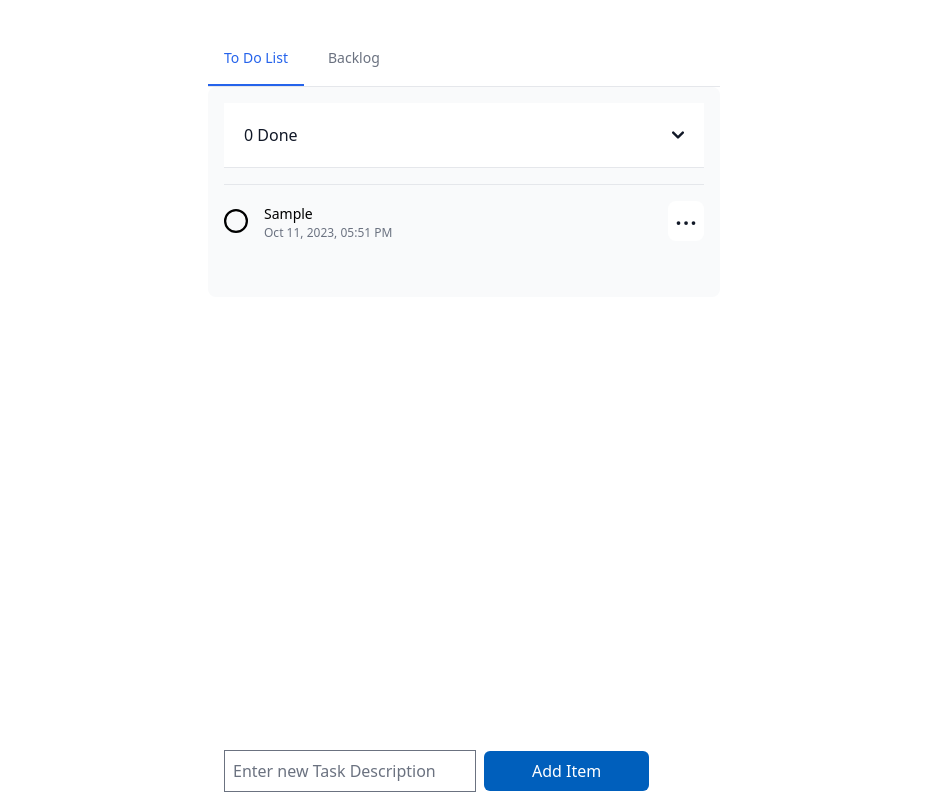
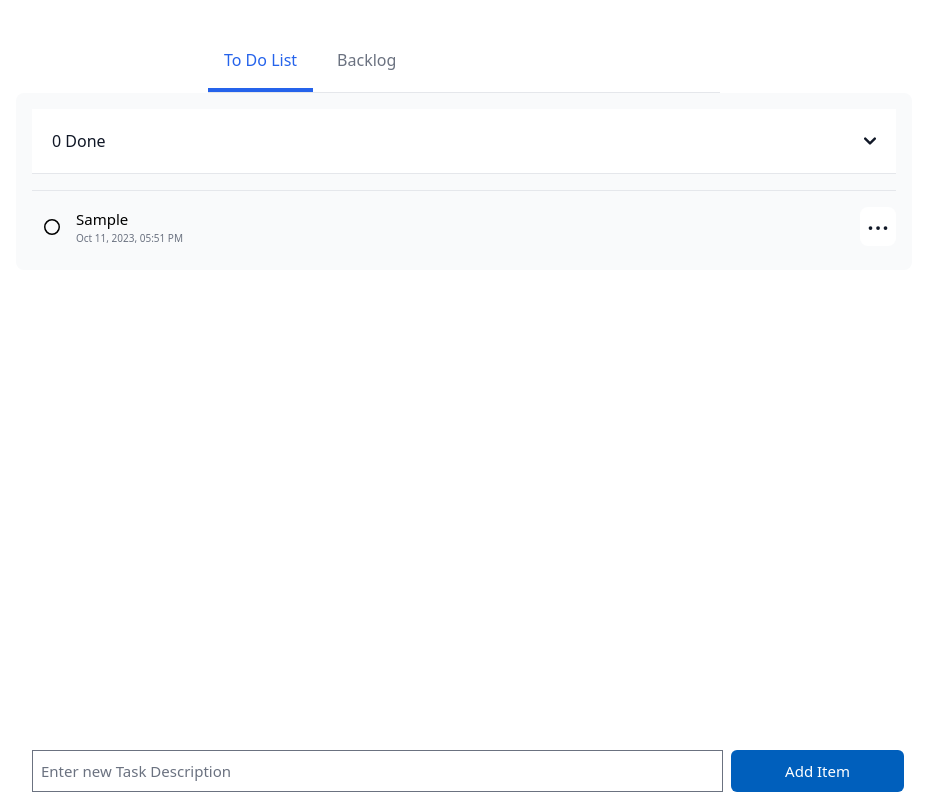
Before and after one commit to mehedijaman/TodoApp, a Vue app in the folder TodoApp/: page /todos in a window 1280 px wide. Both pictures are taken after typing "Sample" into the empty fields and a click on the input "Add Item". Shown: the whole page, without its empty margins (176-1111 px from the left). Built offline with nearby package versions, Linux system fonts and the light colour scheme.

Commit message:
Fix: - Alignment - Spacing - Font Size - Incon size

```diff
--- a/TodoApp/src/views/TodoView.vue
+++ b/TodoApp/src/views/TodoView.vue
@@ -84,17 +84,17 @@ const toggleDropdown = (index: number) => {
 <template>
   <!-- <div class="w-screen"> -->
     <div style="margin:0 auto;" class="max-w-lg border-b border-gray-200 dark:border-gray-700">
-        <ul class="flex flex-wrap text-sm font-medium text-center" id="myTab" data-tabs-toggle="#TodoAppTab" role="tablist">
+        <ul class="flex flex-wrap text-center" id="myTab" data-tabs-toggle="#TodoAppTab" role="tablist">
             <li class="mr-2" role="presentation">
-                <button class="inline-block p-4 border-b-2 rounded-t-lg" id="todo-tab" data-tabs-target="#todo" type="button" role="tab" aria-controls="todo" aria-selected="false">To Do List </button>
+                <button class="inline-block p-4 border-b-4 rounded-t-lg text-black" id="todo-tab" data-tabs-target="#todo" type="button" role="tab" aria-controls="todo" aria-selected="false">To Do List </button>
             </li>
             <li class="mr-2" role="presentation">
-                <button class="inline-block p-4 border-b-2 border-transparent rounded-t-lg hover:text-gray-600 hover:border-gray-300 dark:hover:text-gray-300" id="backlog-tab" data-tabs-target="#backlog" type="button" role="tab" aria-controls="backlog" aria-selected="false">Backlog</button>
+                <button class="text-black inline-block p-4 border-b-4 border-transparent rounded-t-lg hover:text-gray-600 hover:border-gray-300 dark:hover:text-gray-300" id="backlog-tab" data-tabs-target="#backlog" type="button" role="tab" aria-controls="backlog" aria-selected="false">Backlog</button>
             </li>
         </ul>
     </div>
 
-    <div id="TodoAppTab" style="margin:0 auto" class="max-w-lg flex flex-col justify-center">
+    <div id="TodoAppTab" style="margin:0 auto" class="max-w-4xl flex flex-col justify-center">
       <div class="hidden p-4 rounded-lg bg-gray-50 dark:bg-gray-800" id="todo" role="tabpanel" aria-labelledby="todo-tab">
         <div id="accordion-flush" data-accordion="collapse" data-active-classes="bg-white dark:bg-gray-900 text-gray-900 dark:text-white" data-inactive-classes="text-gray-500 dark:text-gray-400">
           <h2 id="accordion-flush-heading-1">
@@ -106,15 +106,15 @@ const toggleDropdown = (index: number) => {
             </button>
           </h2>
           <div id="accordion-flush-body-1" class="hidden" aria-labelledby="accordion-flush-heading-1">
-            <div v-for="todo in completedTodos" :key="todo.id">
+            <div v-for="todo in completedTodos" :key="todo.id" class="mb-2">
               <label @click="handleMarkAsPending(todo)" class="flex items-center h-10 px-2 rounded cursor-pointer hover:bg-gray-100">
                 <svg xmlns="http://www.w3.org/2000/svg" viewBox="0 0 24 24" fill="currentColor" class="w-6 h-6 text-blue-600">
                   <path fill-rule="evenodd" d="M2.25 12c0-5.385 4.365-9.75 9.75-9.75s9.75 4.365 9.75 9.75-4.365 9.75-9.75 9.75S2.25 17.385 2.25 12zm13.36-1.814a.75.75 0 10-1.22-.872l-3.236 4.53L9.53 12.22a.75.75 0 00-1.06 1.06l2.25 2.25a.75.75 0 001.14-.094l3.75-5.25z" clip-rule="evenodd" />
                 </svg>
 
                 <span>
-                  <span class="ml-4 text-sm">{{ todo.text }}</span>
-                  <p class="text-xs text-gray-500 px-4">{{ formatDate(todo.created_at) }}</p>
+                  <span class="ml-4 text-[#AAAAAA] text-[15px] line-through">{{ todo.text }}</span>
+                  <p class="text-[10px] text-gray-500 px-4">{{ formatDate(todo.created_at) }}</p>
                 </span>
               </label>
             </div>
@@ -123,15 +123,15 @@ const toggleDropdown = (index: number) => {
         <!-- / Accordion -->
         <hr class="my-4">
 
-        <div v-for="(todo, index) in todos" :key="index" class="mb-10 flex justify-between">
-          <span @click="handleMarkAsCompleted(todo)" class="flex items-center rounded cursor-pointer hover:bg-gray-100">
-            <svg xmlns="http://www.w3.org/2000/svg" class="w-6 h-6 text-blue-600" viewBox="0 0 512 512">
+        <div v-for="(todo, index) in todos" :key="index" class="mb-2 flex justify-between">
+          <span @click="handleMarkAsCompleted(todo)" class="flex items-center rounded cursor-pointer hover:bg-gray-100 pl-3">
+            <svg xmlns="http://www.w3.org/2000/svg" class="w-4 h-4 text-blue-600 " viewBox="0 0 512 512">
               <path d="M464 256A208 208 0 1 0 48 256a208 208 0 1 0 416 0zM0 256a256 256 0 1 1 512 0A256 256 0 1 1 0 256z"/>
             </svg>
 
             <span>
-              <span class="ml-4 text-sm">{{ todo.text }}</span>
-              <p class="text-xs text-gray-500 px-4"> {{ formatDate(todo.created_at) }}</p>
+              <span class="ml-4 text-[15px]">{{ todo.text }}</span>
+              <p class="text-[10px] text-gray-500 px-4"> {{ formatDate(todo.created_at) }}</p>
             </span>
           </span>
 
@@ -152,27 +152,11 @@ const toggleDropdown = (index: number) => {
                 </li>
               </ul>
           </div>
-          <!-- <span class="flex">
-            <button @click.prevent="handleSetBacklog(todo)">
-              <svg xmlns="http://www.w3.org/2000/svg" fill="none" viewBox="0 0 24 24" stroke-width="1.5" stroke="currentColor" class="w-6 h-6 text-blue-500">
-                <path stroke-linecap="round" stroke-linejoin="round" d="M15 15l6-6m0 0l-6-6m6 6H9a6 6 0 000 12h3" />
-              </svg>
-            </button>
-            <button @click.prevent="handleRemoveTodo(todo.id)" >
-              <svg xmlns="http://www.w3.org/2000/svg" fill="none" viewBox="0 0 24 24" stroke-width="1.5" stroke="currentColor" class="w-6 h-6 text-red-500">
-                <path stroke-linecap="round" stroke-linejoin="round" d="M14.74 9l-.346 9m-4.788 0L9.26 9m9.968-3.21c.342.052.682.107 1.022.166m-1.022-.165L18.16 19.673a2.25 2.25 0 01-2.244 2.077H8.084a2.25 2.25 0 01-2.244-2.077L4.772 5.79m14.456 0a48.108 48.108 0 00-3.478-.397m-12 .562c.34-.059.68-.114 1.022-.165m0 0a48.11 48.11 0 013.478-.397m7.5 0v-.916c0-1.18-.91-2.164-2.09-2.201a51.964 51.964 0 00-3.32 0c-1.18.037-2.09 1.022-2.09 2.201v.916m7.5 0a48.667 48.667 0 00-7.5 0" />
-              </svg>
-            </button>
-          </span> -->
         </div>
 
-        <form enctype="multipart/form-data" class="max-w-lg w-full grid grid-cols-12 gap-2 mt-10 fixed bottom-2">
-            <div class="col-span-6">
-                <input v-model="newTodoText" @keyup.enter="handleAddTodo" class="w-full p-2 border focus:outline-none focus:border-green-200 focus:shadow-lg" type="text" name="task" placeholder="Enter new Task Description">
-            </div>
-            <div class="col-span-4 flex items-center">
-                <input @click.prevent="handleAddTodo" class="p-2 w-full bg-[#005FBC] text-white rounded-md hover:bg-[#0080FF]  hover:cursor-pointer" type="submit" name="submit" value="Add Item">
-            </div>
+        <form enctype="multipart/form-data" class="max-w-4xl w-full flex gap-2 mt-10 fixed bottom-2 pr-6">
+            <input v-model="newTodoText" @keyup.enter="handleAddTodo" class="w-[80%] text-[15px] p-2 border focus:outline-none focus:border-green-200 focus:shadow-lg" type="text" name="task" placeholder="Enter new Task Description">
+            <input @click.prevent="handleAddTodo" class="w-[20%] p-2 bg-[#005FBC] text-[15px] text-white rounded-md hover:bg-[#0080FF]  hover:cursor-pointer" type="submit" name="submit" value="Add Item">
         </form>
       </div>
       <!-- /Tab Content -->
@@ -186,4 +170,5 @@ const toggleDropdown = (index: number) => {
 
 </template>
 
-<style scoped></style>
+<style scoped>
+</style>
```
